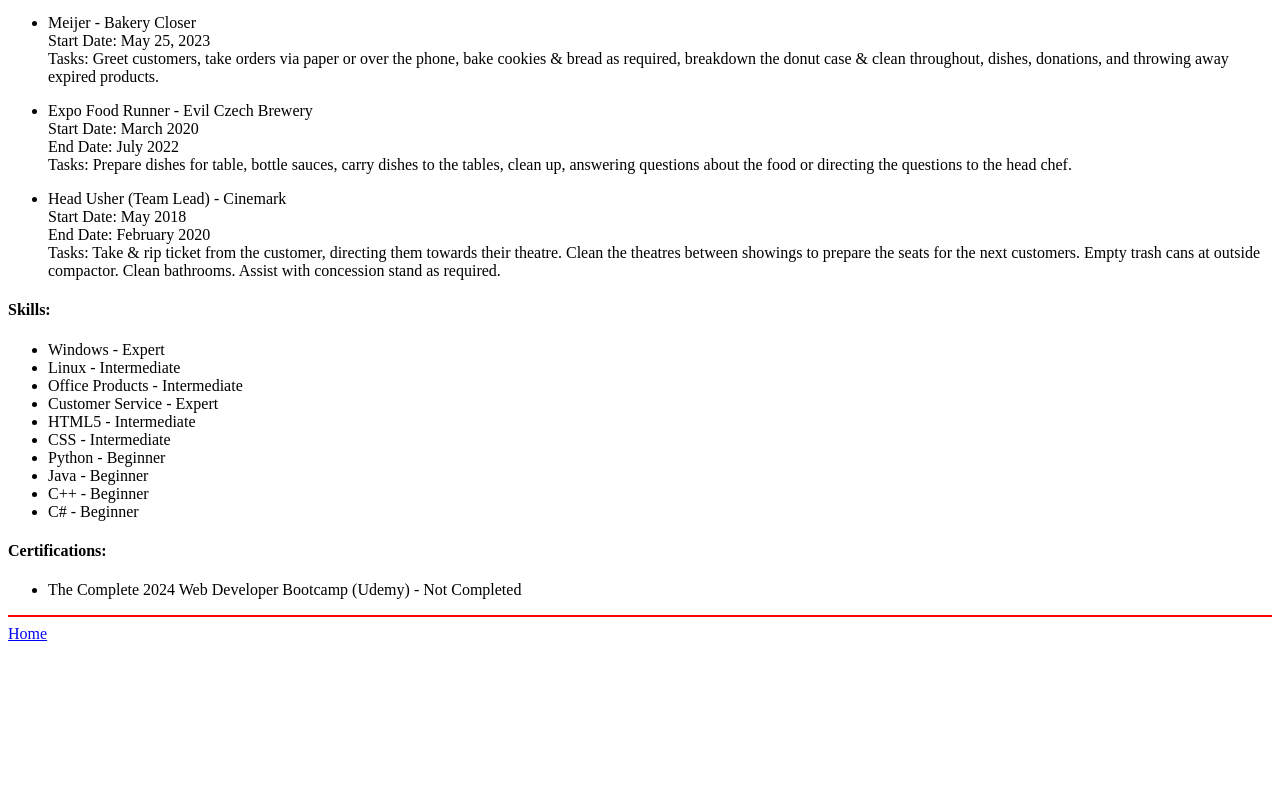
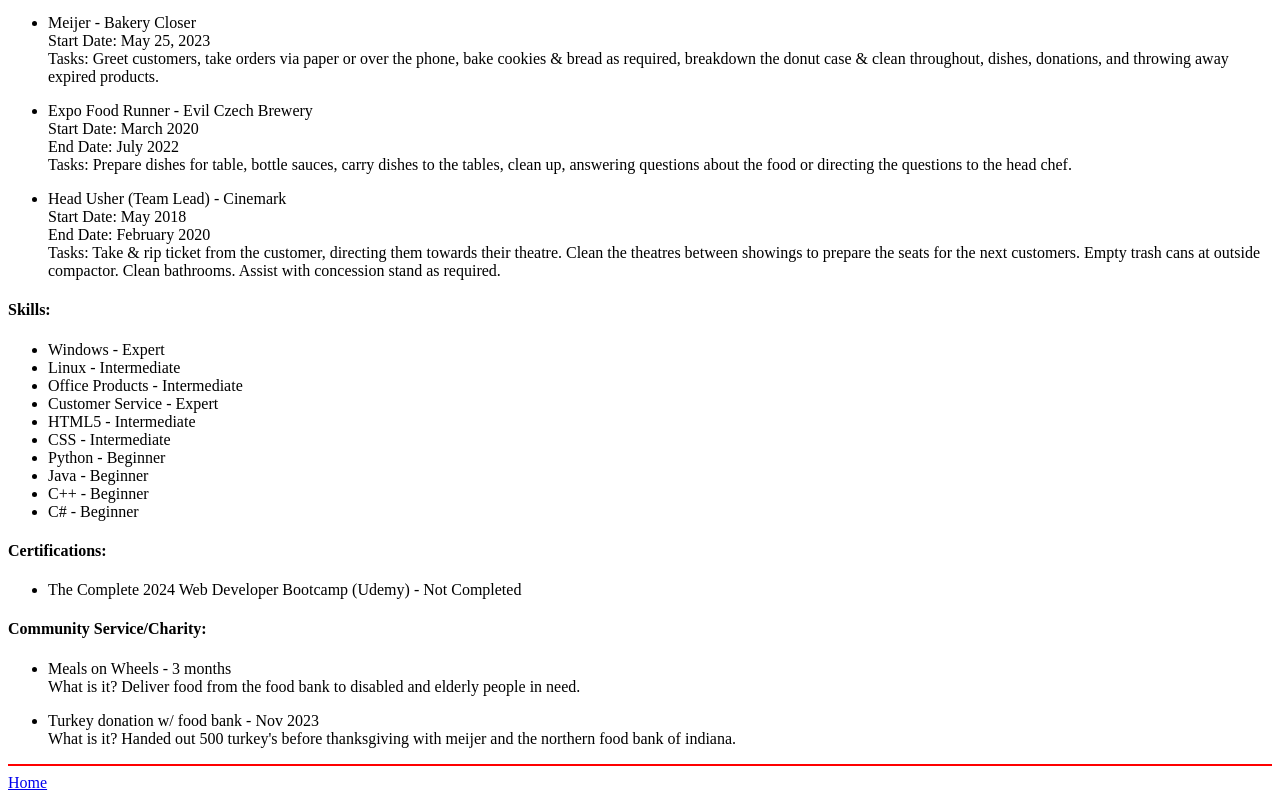
Before and after one commit to luke-maier/portfolio, a plain HTML site: page public/resume.html in a window 1280 px wide. Shown: the part 509-1309 px from the top of the page. Before the commit the page ends 1160 px from the top, so only its background shows below. Drawn offline with Linux system fonts and the light colour scheme.

Commit message:
Update resume.html

```diff
--- a/public/resume.html
+++ b/public/resume.html
@@ -81,7 +81,26 @@
     <ul>
         <li>The Complete 2024 Web Developer Bootcamp (Udemy) - Not Completed</li>
     </ul>
+    <h4>Community Service/Charity:</h4>
+    <ul>
+        <li>
+            <p>
+                Meals on Wheels - 3 months
+                <br/>
+                What is it? Deliver food from the food bank to disabled and elderly people in need.
+            </p>
+        </li>
+        <li>
+            <p>
+                Turkey donation w/ food bank - Nov 2023
+                <br/>
+                What is it? Handed out 500 turkey's before thanksgiving with meijer and the northern food bank of indiana.
+            </p>
+        </li>
+    </ul>
     <hr color="red" size="2">
-    <footer justify-content="center"><a href="../index.html">Home</a></footer>
+    <footer>
+        <a href="../index.html">Home</a>
+    </footer>
 </body>
 </html>
```
